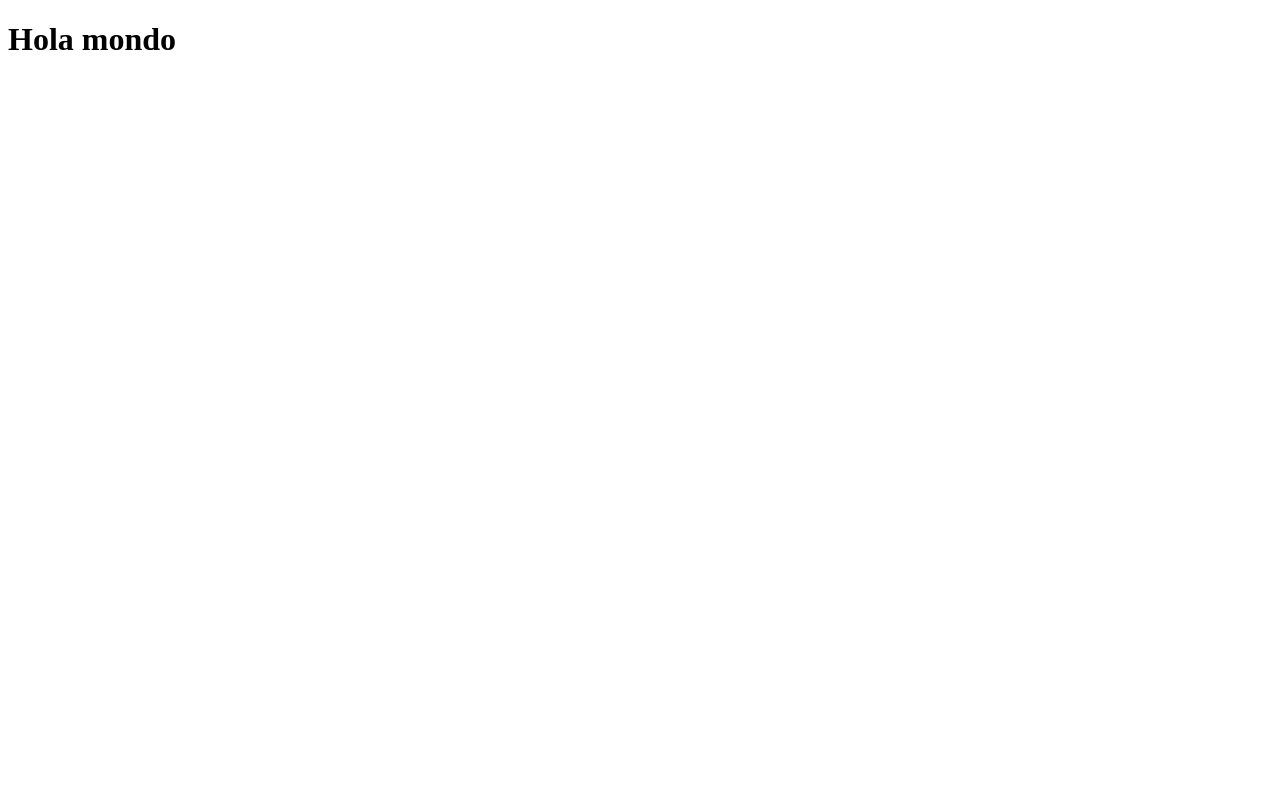
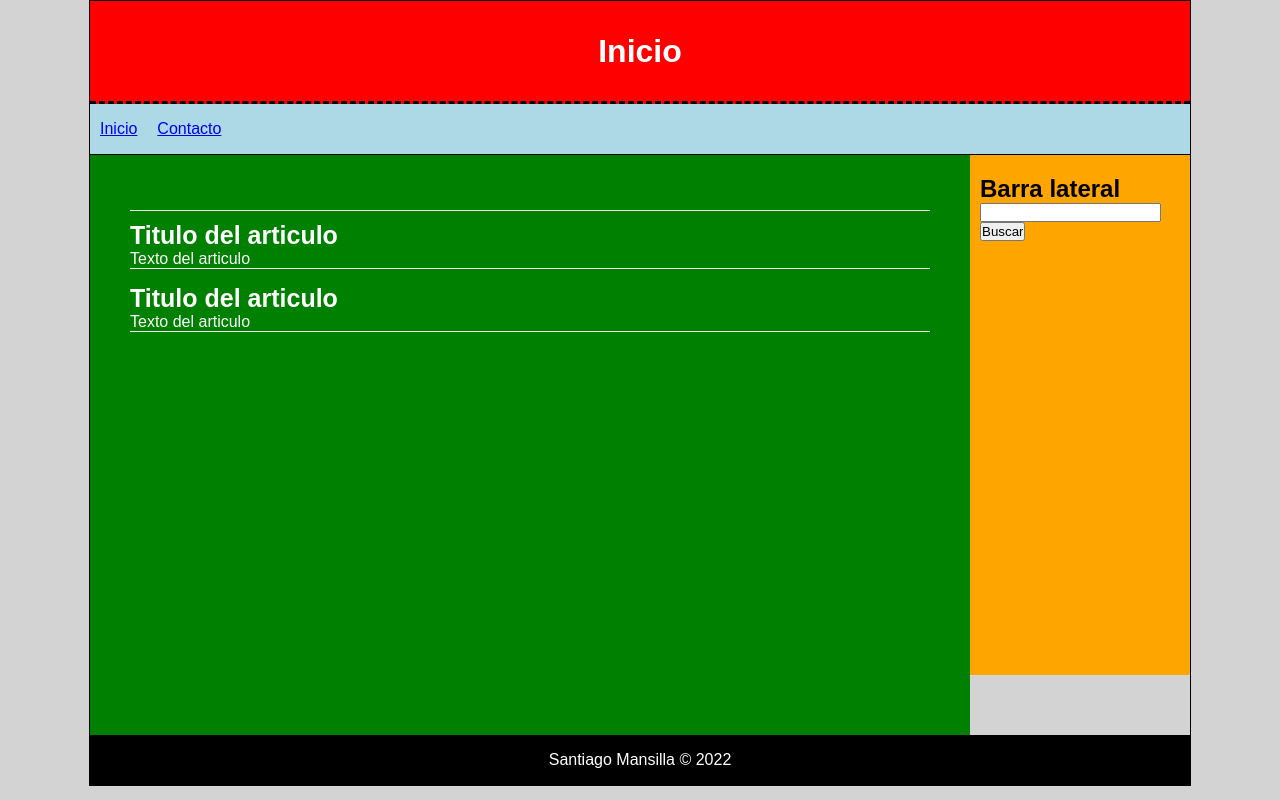
Before and after one commit to Smansilla98/smansilla98.github.io, a plain HTML site: page index.html in a window 1280 px wide. Drawn offline with Linux system fonts and the light colour scheme.

Commit message:
cambioss 2

```diff
--- a/index.html
+++ b/index.html
@@ -1,13 +1,56 @@
 <!DOCTYPE html>
-<html lang="en">
+<html lang="es">
 <head>
     <meta charset="UTF-8">
     <meta http-equiv="X-UA-Compatible" content="IE=edge">
     <meta name="viewport" content="width=device-width, initial-scale=1.0">
     <title>Portfolio 2022</title>
+    <link rel="stylesheet" href="/styles/styles.css">
+
 </head>
 <body>
-    <h1>Hola mondo</h1>
 
+    <div id="container">
+        <header>
+            <h1>Inicio</h1>
+        </header>
+        <nav>
+            <ul>
+                <li><a href="index.html">Inicio</a></li>
+                <li><a href="contacto.html">Contacto</a></li>
+            </ul>
+        </nav>
+
+        <div class="clearfix"></div>
+
+        <section id="content">
+            <article class="article">
+                <h2>Titulo del articulo</h2>
+                <p>Texto del articulo</p>
+            </article>
+            <article class="article">
+                <h2>Titulo del articulo</h2>
+                <p>Texto del articulo</p>
+            </article>
+        </section>
+
+        <aside>
+            <h2>Barra lateral</h2>
+            <form>
+                <input type="text">
+                <input type="submit" value="Buscar" />
+            </form>
+        </aside>
+
+        <div class="clearfix"></div>
+
+
+        <footer>
+            Santiago Mansilla &copy; 2022
+        </footer>
+
+
+
+    </div>
 </body>
 </html>
--- /dev/null
+++ b/styles/styles.css
@@ -0,0 +1,83 @@
+*{
+    margin:0px;
+    padding:0px;
+}
+body{
+    background: lightgray;
+    font-family: Arial, Helvetica, sans-serif
+}
+
+#container{
+    width: 1100px;
+    margin:0px auto;
+    border: 1px solid black;
+
+}
+
+header{
+    background:red;
+    height: 100px;
+    width: 100%;
+    text-align: center;
+    line-height: 100px;
+    color:white;
+    border-bottom: 3px dashed black;
+}
+nav{
+    background:lightblue;
+    height: 50px;
+    border-bottom:1px solid black;
+
+}
+nav ul li{
+    float:left;
+    list-style:none;
+    margin:10px;
+    line-height:30px;
+}
+
+.clearfix{
+    clear:both;
+}
+
+#content{
+    float:left;
+    width: calc(80% - 80px);
+    min-height: 500px;
+    background: green;
+    padding:40px;
+}
+.article{
+    color: white;
+    margin-top: 15px;
+    margin-bottom: 15px;
+    border-bottom: 1px solid #eee;
+}
+
+.article:first-child{
+    padding-top:10px;
+    border-top: 1px solid #eee;
+}
+.article h2{
+    font-size: 25px;
+}
+
+aside{
+    float:left;
+    width:calc(20% - 20px);
+    background:orange;
+    min-height:500px;
+    padding-left:10px;
+    padding-right:10px;
+    padding-top:20px;
+
+}
+
+footer{
+    background:black;
+    color:white;
+    text-align:center;
+    height: 50px;
+    line-height: 50px;
+
+}
```
